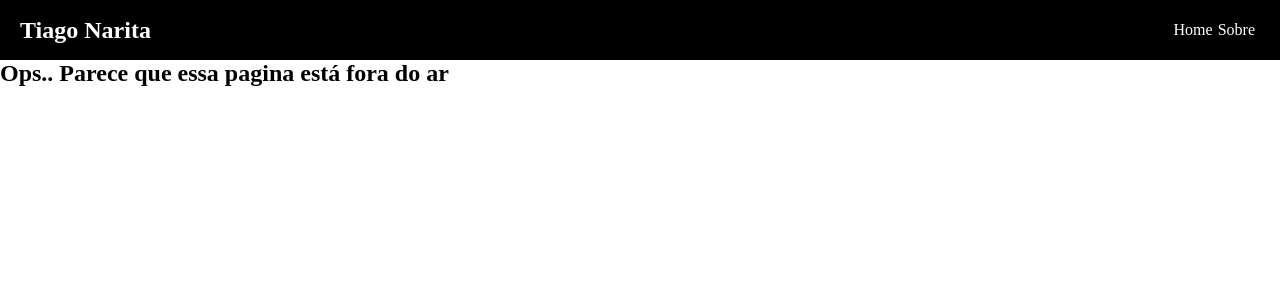
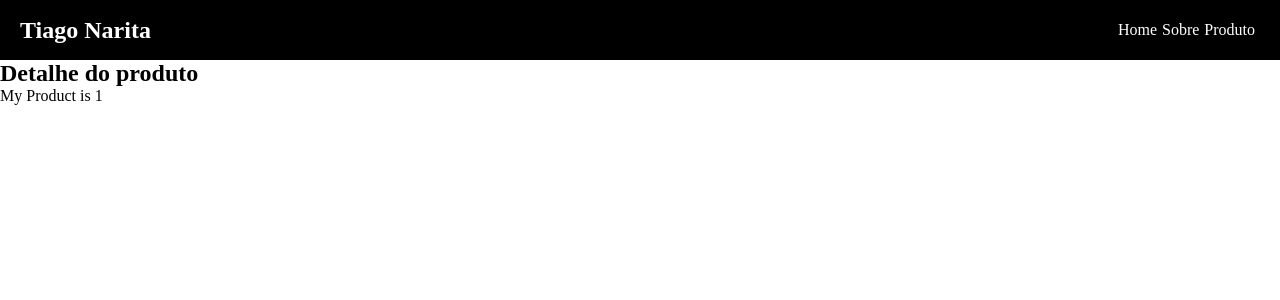
Before and after one commit to TiagoNarita/primeiro-app--react, a React (Create React App) app: page /product/1 in a window 1280 px wide. Shown: the top 300 px of the page. Built offline with nearby package versions, Linux system fonts and the light colour scheme.

Commit message:
marcha routes

```diff
--- /dev/null
+++ b/src/aula de rotas/pages/Produto/index.js
@@ -0,0 +1,13 @@
+import { useParams } from "react-router-dom";
+
+function Produto() {
+    const { id } = useParams();
+
+    return (
+        <div>
+            <h2>Detalhe do produto</h2>
+            My Product is {id}
+        </div>
+    );
+}
+export default Produto;
--- a/src/aula de rotas/routes.js
+++ b/src/aula de rotas/routes.js
@@ -3,6 +3,7 @@ import Home from "./pages/Home/index";
 import Sobre from "./pages/Sobre/index";
 import Header from "./ui/Header";
 import Erro from "./pages/Erro";
+import Produto from "./pages/Produto";
 
 function RoutesApp() {
     return (
@@ -11,6 +12,7 @@ function RoutesApp() {
             <Routes>
                 <Route path="/" element={<Home />} />
                 <Route path="/about" element={<Sobre />} />
+                <Route path="/product/:id" element={<Produto />} />
                 <Route path="*" element={<Erro />} />
             </Routes>
         </BrowserRouter>
--- a/src/aula de rotas/ui/Header.jsx
+++ b/src/aula de rotas/ui/Header.jsx
@@ -8,6 +8,7 @@ const Header = () => {
             <div>
                 <Link to={"/"}>Home</Link>
                 <Link to={"/about"}>Sobre</Link>
+                <Link to={"/product/:"}>Produto</Link>
             </div>
         </header>
     );
```
